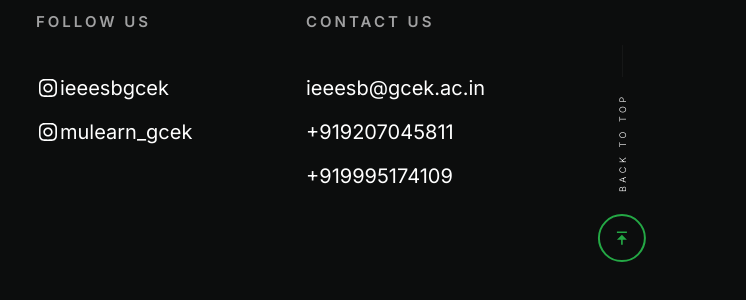
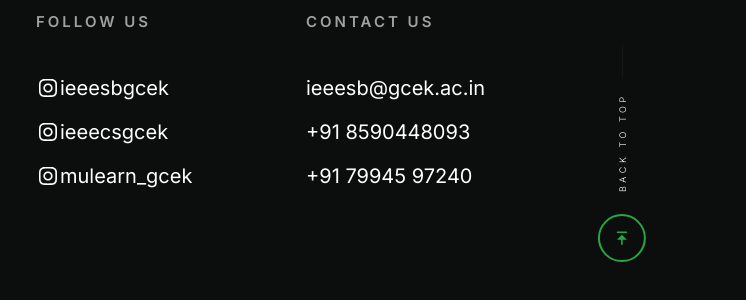
Before and after one commit to rishi9808/amaze23, a plain HTML site: page index.html in a window 1280 px wide. Shown: the part 6253-6553 px from the top of the page, 534-1280 px from the left. Drawn offline with nearby package versions, Linux system fonts and the light colour scheme; a script that the page names is missing.

Commit message:
updated footer

```diff
--- a/index.html
+++ b/index.html
@@ -491,6 +491,33 @@
                 </li>
                 <li>
                   <a
+                    href="https://www.instagram.com/ieeecsgcek/?igshid=NGVhN2U2NjQ0Yg%3D%3D"
+                    style="
+                      display: grid;
+                      grid-template-columns: auto auto;
+                      width: fit-content;
+                      align-items: center;
+                    "
+                  >
+                    <svg
+                      xmlns="http://www.w3.org/2000/svg"
+                      width="24"
+                      height="24"
+                      viewBox="0 0 24 24"
+                    >
+                      <path
+                        d="M11.999,7.377c-2.554,0-4.623,2.07-4.623,4.623c0,2.554,2.069,4.624,4.623,4.624c2.552,0,4.623-2.07,4.623-4.624 C16.622,9.447,14.551,7.377,11.999,7.377L11.999,7.377z M11.999,15.004c-1.659,0-3.004-1.345-3.004-3.003 c0-1.659,1.345-3.003,3.004-3.003s3.002,1.344,3.002,3.003C15.001,13.659,13.658,15.004,11.999,15.004L11.999,15.004z"
+                      ></path>
+                      <circle cx="16.806" cy="7.207" r="1.078"></circle>
+                      <path
+                        d="M20.533,6.111c-0.469-1.209-1.424-2.165-2.633-2.632c-0.699-0.263-1.438-0.404-2.186-0.42 c-0.963-0.042-1.268-0.054-3.71-0.054s-2.755,0-3.71,0.054C7.548,3.074,6.809,3.215,6.11,3.479C4.9,3.946,3.945,4.902,3.477,6.111 c-0.263,0.7-0.404,1.438-0.419,2.186c-0.043,0.962-0.056,1.267-0.056,3.71c0,2.442,0,2.753,0.056,3.71 c0.015,0.748,0.156,1.486,0.419,2.187c0.469,1.208,1.424,2.164,2.634,2.632c0.696,0.272,1.435,0.426,2.185,0.45 c0.963,0.042,1.268,0.055,3.71,0.055s2.755,0,3.71-0.055c0.747-0.015,1.486-0.157,2.186-0.419c1.209-0.469,2.164-1.424,2.633-2.633 c0.263-0.7,0.404-1.438,0.419-2.186c0.043-0.962,0.056-1.267,0.056-3.71s0-2.753-0.056-3.71C20.941,7.57,20.801,6.819,20.533,6.111z M19.315,15.643c-0.007,0.576-0.111,1.147-0.311,1.688c-0.305,0.787-0.926,1.409-1.712,1.711c-0.535,0.199-1.099,0.303-1.67,0.311 c-0.95,0.044-1.218,0.055-3.654,0.055c-2.438,0-2.687,0-3.655-0.055c-0.569-0.007-1.135-0.112-1.669-0.311 c-0.789-0.301-1.414-0.923-1.719-1.711c-0.196-0.534-0.302-1.099-0.311-1.669c-0.043-0.95-0.053-1.218-0.053-3.654 c0-2.437,0-2.686,0.053-3.655c0.007-0.576,0.111-1.146,0.311-1.687c0.305-0.789,0.93-1.41,1.719-1.712 c0.534-0.198,1.1-0.303,1.669-0.311c0.951-0.043,1.218-0.055,3.655-0.055c2.437,0,2.687,0,3.654,0.055 c0.571,0.007,1.135,0.112,1.67,0.311c0.786,0.303,1.407,0.925,1.712,1.712c0.196,0.534,0.302,1.099,0.311,1.669 c0.043,0.951,0.054,1.218,0.054,3.655c0,2.436,0,2.698-0.043,3.654H19.315z"
+                      ></path>
+                    </svg>
+                    ieeecsgcek
+                  </a>
+                </li>
+                <li>
+                  <a
                     href="https://www.instagram.com/mulearn_gcek/"
                     style="
                       display: grid;
@@ -526,8 +553,8 @@
                 <li>
                   <a href="mailto:ieeesb@gcek.ac.in">ieeesb@gcek.ac.in</a>
                 </li>
-                <li><a href="tel:920-704-5811">+919207045811</a></li>
-                <li><a href="tel:999-517-4109">+919995174109</a></li>
+                <li><a href="tel:8590448093">+91 8590448093</a></li>
+                <li><a href="tel:79945 97240">+91 79945 97240</a></li>
               </ul>
             </div>
           </div>
```
